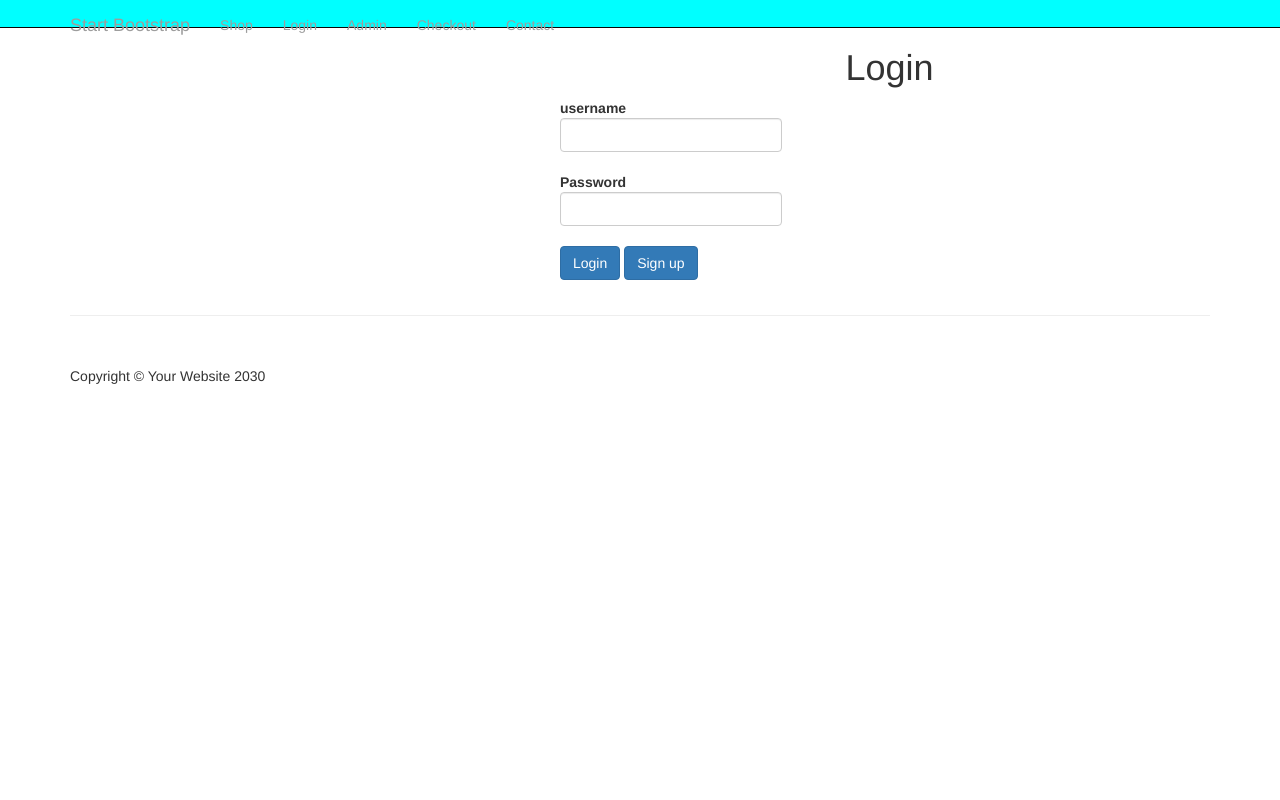
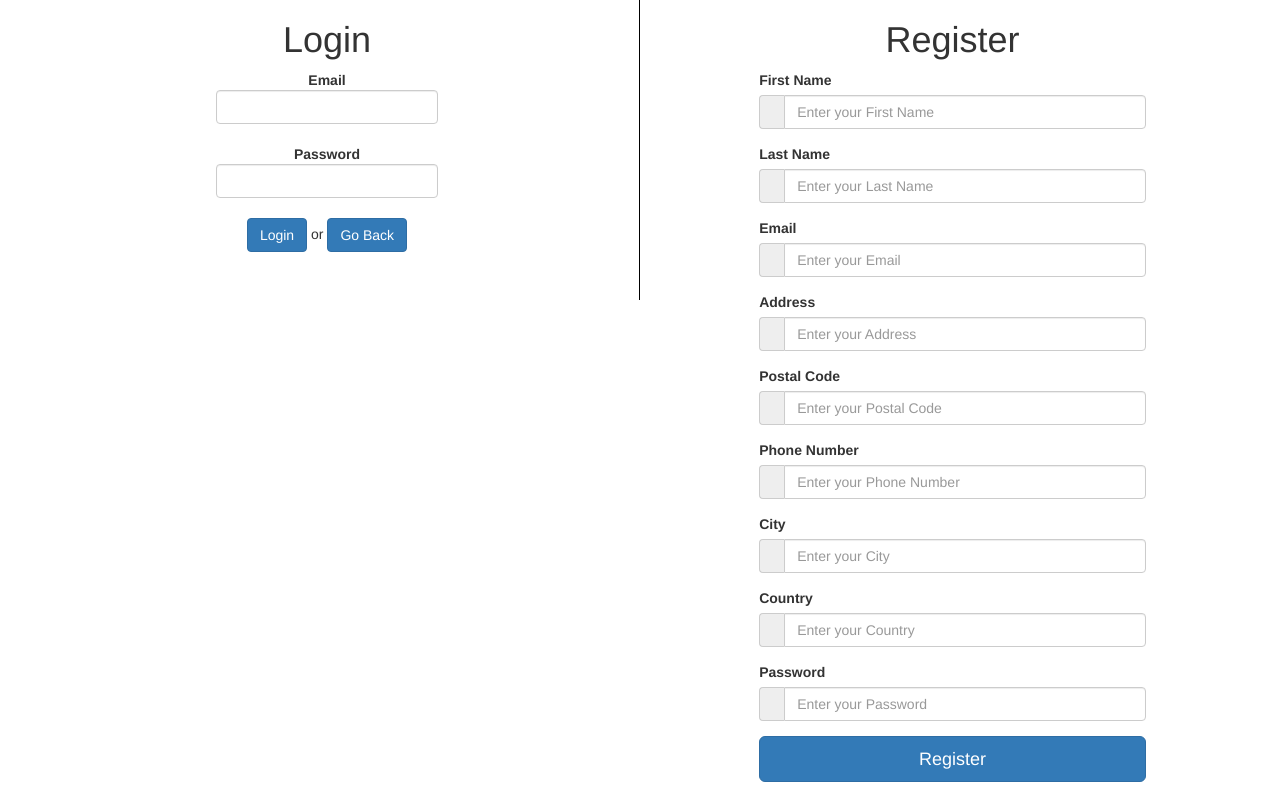
Before and after one commit to mmilholm/beerstore, a PHP site: page /login.php in a window 1280 px wide. Run offline with PHP 8.4, Linux system fonts and the light colour scheme; some libraries are stand-ins or nearby versions.

Commit message:
Added registration to login page and added a function to create an account

```diff
--- a/src/login.php
+++ b/src/login.php
@@ -5,7 +5,28 @@
 
    if($_SERVER["REQUEST_METHOD"] == "POST") {
       // username and password sent from form
+      if (isset($_POST['register'])){
+        createAccount($_POST['regfname'],
+        $_POST['reglname'],
+        $_POST['regemail'],
+        $_POST['regaddr'],
+        $_POST['regpostalcode'],
+        $_POST['regphnum'],
+        $_POST['regcity'],
+        $_POST['regcountry'],
+        $_POST['regpassword']);
+        unset($_POST['register']);
 
+        $myusername = $_POST['regemail'];
+        $mypassword = $_POST['regpassword'];
+        //echo $_SERVER['DOCUMENT_ROOT'];
+        $user = getUser($myusername, $mypassword);
+        $_SESSION['user']['user_id'] = $user['user_id'];
+        $_SESSION['user']['first_name'] = $user['first_name'];
+        $_SESSION['user']['last_name'] = $user['last_name'];
+        header('Location:'. $_GET['origin']);
+      }
+      else{
         $myusername = $_POST['username'];
         $mypassword = $_POST['password'];
         //echo $_SERVER['DOCUMENT_ROOT'];
@@ -14,6 +35,7 @@
         $_SESSION['user']['first_name'] = $user['first_name'];
         $_SESSION['user']['last_name'] = $user['last_name'];
         header('Location:'. $_GET['origin']);
+      }
   }
 
 ?>
@@ -21,7 +43,7 @@
 <!DOCTYPE html>
 <html lang="en">
 
-<head>
+<header>
 
     <meta charset="utf-8">
     <meta http-equiv="X-UA-Compatible" content="IE=edge">
@@ -29,7 +51,7 @@
     <meta name="description" content="">
     <meta name="author" content="">
 
-    <title>Shop Homepage - Start Bootstrap Template</title>
+    <title>the beer shoppe - Camosun ICS Year One Project</title>
 
     <!-- Bootstrap Core CSS -->
     <link href="css/bootstrap.min.css" rel="stylesheet">
@@ -44,94 +66,153 @@
         <script src="https://oss.maxcdn.com/libs/respond.js/1.4.2/respond.min.js"></script>
     <![endif]-->
 
-</head>
+</header>
 
 <body>
 
-    <!-- Navigation -->
-    <nav class="navbar navbar-inverse navbar-fixed-top" role="navigation">
-        <div class="container">
-            <!-- Brand and toggle get grouped for better mobile display -->
-            <div class="navbar-header">
-                <button type="button" class="navbar-toggle" data-toggle="collapse" data-target="#bs-example-navbar-collapse-1">
-                    <span class="sr-only">Toggle navigation</span>
-                    <span class="icon-bar"></span>
-                    <span class="icon-bar"></span>
-                    <span class="icon-bar"></span>
-                </button>
-                <a class="navbar-brand" href="index.html">Start Bootstrap</a>
-            </div>
-            <!-- Collect the nav links, forms, and other content for toggling -->
-            <div class="collapse navbar-collapse" id="bs-example-navbar-collapse-1">
-                <ul class="nav navbar-nav">
-                    <li>
-                        <a href="#">Shop</a>
-                    </li>
-                    <li>
-                        <a href="#">Login</a>
-                    </li>
-                    <li>
-                        <a href="admin">Admin</a>
-                    </li>
-                     <li>
-                        <a href="checkout.html">Checkout</a>
-                    </li>
-                    <li>
-                        <a href="contact.html">Contact</a>
-                    </li>
 
-                </ul>
-            </div>
-            <!-- /.navbar-collapse -->
-        </div>
-        <!-- /.container -->
-    </nav>
 
     <!-- Page Content -->
-    <div class="container">
 
-      <header>
-            <h1 class="text-center">Login</h1>
-        <div class="col-sm-4 col-sm-offset-5">
+    <div class="container-fluid">
+      <div id="row">
+
+        <!-- Login -->
+        <div class="col-sm-6 text-center" style="border-right: 1px solid black;height: 300px;">
+
+          <h1 class="text-center">Login</h1>
             <form class="" action="" method="post" enctype="multipart/form-data">
                 <div class="form-group"><label for="">
-                    username<input type="text" name="username" class="form-control"></label>
+                    Email<input type="text" name="username" class="form-control"></label>
                 </div>
                  <div class="form-group"><label for="password">
                     Password<input type='password' name="password" class="form-control"></label>
                 </div>
 
                 <div class="form-group">
-                  <button type="submit" name="submit" class="btn btn-primary" > Login</button>
-                  <button type="submit" name="submit" class="btn btn-primary" > Sign up</button>
+                  <button type="submit" name="submit" class="btn btn-primary" > Login </button> or
+                  <button type="submit" name="submit" class="btn btn-primary" > Go Back </button>
+
                 </div>
             </form>
         </div>
+        <div class="col-sm-1"></div>
+
+        <div class="col-sm-4">
+          <h1 class="text-center">Register</h1>
+        <form class="" method="post" enctype="multipart/form-data" action="">
+
+          <div class="form-group">
+            <label for="name" class="cols-sm-2 control-label">First Name</label>
+            <div class="cols-sm-10">
+              <div class="input-group">
+                <span class="input-group-addon"><i class="fa fa-user fa" aria-hidden="true"></i></span>
+                <input pattern="[a-zA-Z]+" type="text" class="form-control" name="regfname" id="regfname"  placeholder="Enter your First Name" oninvalid="this.setCustomValidity('Your name can only contain letters')" required/>
+              </div>
+            </div>
+          </div>
+          <div class="form-group">
+            <label for="name" class="cols-sm-2 control-label">Last Name</label>
+            <div class="cols-sm-10">
+              <div class="input-group">
+                <span class="input-group-addon"><i class="fa fa-user fa" aria-hidden="true"></i></span>
+                <input pattern="[a-zA-Z]+" type="text" class="form-control" name="reglname" id="reglname"  placeholder="Enter your Last Name" oninvalid="this.setCustomValidity('Your name can only contain letters')" required/>
+              </div>
+            </div>
+          </div>
+
+          <div class="form-group">
+            <label for="email" class="cols-sm-2 control-label">Email</label>
+            <div class="cols-sm-10">
+              <div class="input-group">
+                <span class="input-group-addon"><i class="fa fa-envelope fa" aria-hidden="true"></i></span>
+                <input type="email" class="form-control" name="regemail" id="regemail"  placeholder="Enter your Email" required/>
+              </div>
+            </div>
+          </div>
+
+          <div class="form-group">
+            <label for="address" class="cols-sm-2 control-label">Address</label>
+            <div class="cols-sm-10">
+              <div class="input-group">
+                <span class="input-group-addon"><i class="fa fa-users fa" aria-hidden="true"></i></span>
+                <input pattern="[a-zA-Z0-9 ]+" type="text" class="form-control" name="regaddr" id="regaddr"  placeholder="Enter your Address" oninvalid="this.setCustomValidity('Your address can only contain letters, numbers, and spaces')" required/>
+              </div>
+            </div>
+          </div>
+
+          <div class="form-group">
+            <label for="postalcode" class="cols-sm-2 control-label">Postal Code</label>
+            <div class="cols-sm-10">
+              <div class="input-group">
+                <span class="input-group-addon"><i class="fa fa-lock fa-lg" aria-hidden="true"></i></span>
+                <input pattern="[ABCEGHJKLMNPRSTVXY][0-9][ABCEGHJKLMNPRSTVWXYZ] ?[0-9][ABCEGHJKLMNPRSTVWXYZ][0-9]" type="text" class="form-control" name="regpostalcode" id="regpostalcode"  placeholder="Enter your Postal Code" oninvalid="this.setCustomValidity('Format: LETTER-NUMBER-LETTER  NUMBER-LETTER-NUMBER')" required/>
+              </div>
+            </div>
+          </div>
+
+          <div class="form-group">
+            <label for="phonenumber" class="cols-sm-2 control-label">Phone Number</label>
+            <div class="cols-sm-10">
+              <div class="input-group">
+                <span class="input-group-addon"><i class="fa fa-lock fa-lg" aria-hidden="true"></i></span>
+                <input pattern="[0-9]+" type="text" class="form-control" name="regphnum" id="regphnum"  placeholder="Enter your Phone Number" oninvalid="this.setCustomValidity('Your phone number can only contain numbers')" required/>
+              </div>
+            </div>
+          </div>
+
+          <div class="form-group">
+            <label for="city" class="cols-sm-2 control-label">City</label>
+            <div class="cols-sm-10">
+              <div class="input-group">
+                <span class="input-group-addon"><i class="fa fa-lock fa-lg" aria-hidden="true"></i></span>
+                <input pattern="[a-zA-Z]+" type="text" class="form-control" name="regcity" id="regcity"  placeholder="Enter your City" oninvalid="this.setCustomValidity('Your name can only contain letters')" required/>
+              </div>
+            </div>
+          </div>
+
+          <div class="form-group">
+            <label for="country" class="cols-sm-2 control-label">Country</label>
+            <div class="cols-sm-10">
+              <div class="input-group">
+                <span class="input-group-addon"><i class="fa fa-lock fa-lg" aria-hidden="true"></i></span>
+                <input pattern="[a-zA-Z]+" type="text" class="form-control" name="regcountry" id="regcountry"  placeholder="Enter your Country" oninvalid="this.setCustomValidity('Your name can only contain letters')" required/>
+              </div>
+            </div>
+          </div>
+
+          <div class="form-group">
+            <label for="password" class="cols-sm-2 control-label">Password</label>
+            <div class="cols-sm-10">
+              <div class="input-group">
+                <span class="input-group-addon"><i class="fa fa-lock fa-lg" aria-hidden="true"></i></span>
+                <input type="password" class="form-control" name="regpassword" id="regpassword"  placeholder="Enter your Password" required/>
+              </div>
+            </div>
+          </div>
+
+          <div class="form-group ">
+              <button type="submit" name="register" class="btn btn-primary btn-lg btn-block login-button" > Register </button>
+
+          </div>
+
+        </form>
+      </div>
+      </div>
+    </div>
+  </div>
+
+   <!-- jQuery (necessary for Bootstrap's JavaScript plugins) -->
+  <script src="https://ajax.googleapis.com/ajax/libs/jquery/1.12.4/jquery.min.js"></script>
 
 
-    </header>
 
 
         </div>
-
     </div>
     <!-- /.container -->
 
-    <div class="container">
 
-        <hr>
-
-        <!-- Footer -->
-        <footer>
-            <div class="row">
-                <div class="col-lg-12">
-                    <p>Copyright &copy; Your Website 2030</p>
-                </div>
-            </div>
-        </footer>
-
-    </div>
-    <!-- /.container -->
 
     <!-- jQuery -->
     <script src="js/jquery.js"></script>
--- a/src/model/db_functions.php
+++ b/src/model/db_functions.php
@@ -168,6 +168,34 @@ function getUser($username, $password)
     return $result;
 }
 
+function createAccount($fname, $lname, $email, $addr, $pc, $ph, $city, $cnty, $pw){
+  $fname = preg_replace("/[^a-zA-Z]/", "", $fname);
+  $lname = preg_replace("/[^a-zA-Z]/", "", $lname);
+  $addr = preg_replace("/[^a-zA-Z0-9\s]/", "", $addr);
+  $ph = preg_replace("/[^0-9]/", "", $ph);
+  $ph = (int) $ph;
+  $city = preg_replace("/[^a-zA-Z]/", "", $city);
+  $cnty = preg_replace("/[^a-zA-Z]/", "", $cnty);
+
+  global $dbc;
+
+  $query = 'INSERT INTO tblusers(first_name, last_name, email, address, city, country, postal_code, phone, password) VALUES(:fname, :lname, :email, :addr, :city, :cnty, :pc, :ph, :pw )';
+  $statement = $dbc->prepare($query);
+  $statement->bindValue(':fname', $fname);
+  $statement->bindValue(':lname', $lname);
+  $statement->bindValue(':email', $email);
+  $statement->bindValue(':addr', $addr);
+  $statement->bindValue(':pc', $pc);
+  $statement->bindValue(':ph', $ph);
+  $statement->bindValue(':city', $city);
+  $statement->bindValue(':cnty', $cnty);
+  $statement->bindValue(':pw', $pw);
+  $statement->execute();
+  $statement->closeCursor();
+
+
+}
+
 // function cartSync()
 // {
 //   global $dbc;
```
